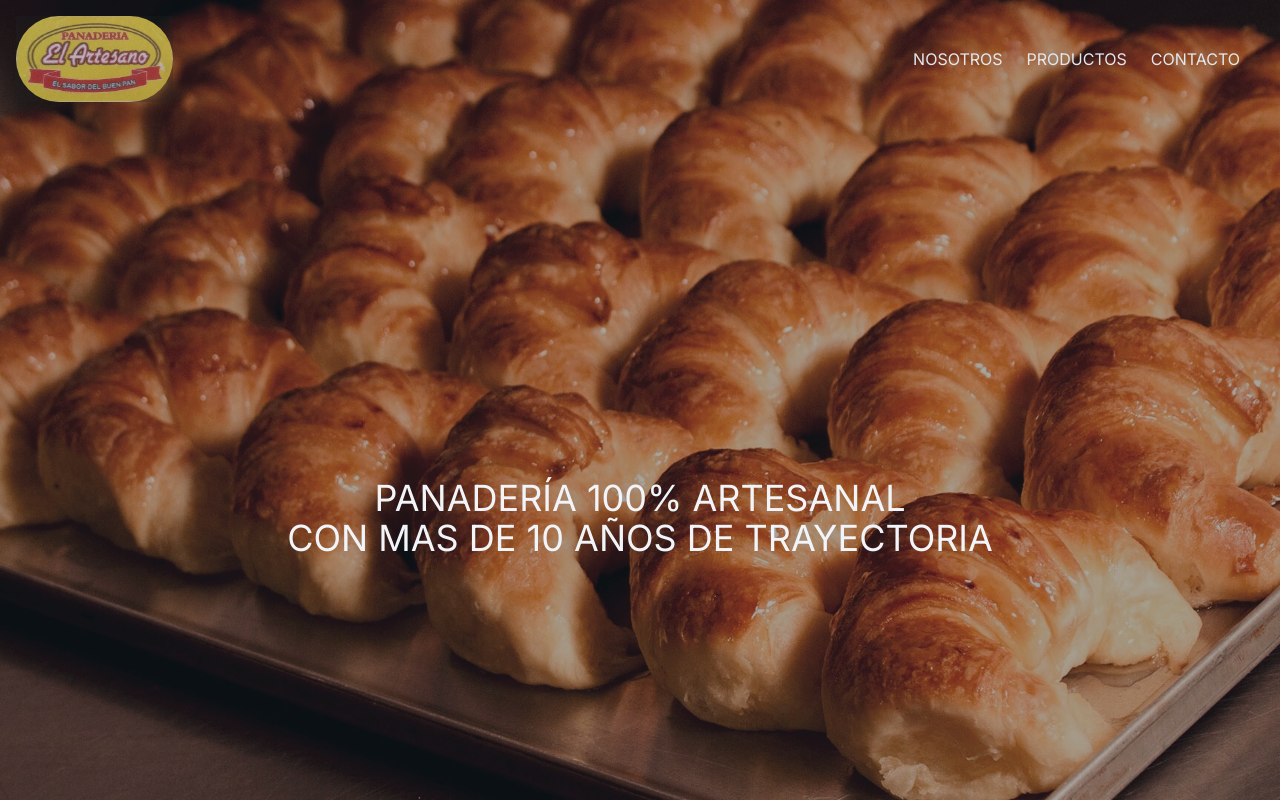
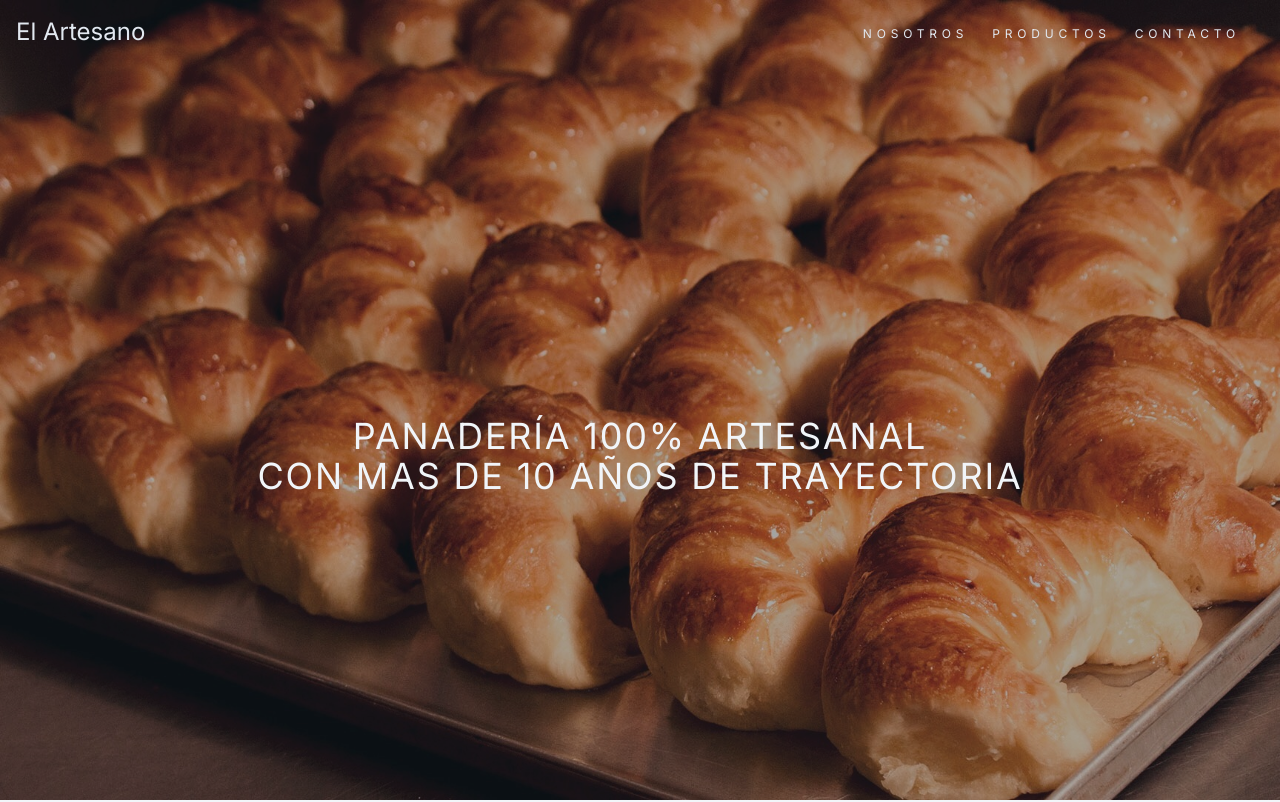
Before and after one commit to LuccasOlivero/el-artesano-lading, a Next.js app: page / in a window 1280 px wide. Shown: the top 802 px of the page. Built offline with nearby package versions, Linux system fonts and the light colour scheme.

Commit message:
update styles

```diff
--- a/app/(root)/(routes)/page.tsx
+++ b/app/(root)/(routes)/page.tsx
@@ -2,7 +2,7 @@ import Navbar from "@/components/navbar";
 
 export default function Home() {
   return (
-    <div className="mx-auto">
+    <div className="mx-auto relative">
       <Navbar />
       <Main />
     </div>
@@ -12,14 +12,18 @@ export default function Home() {
 export function Main() {
   return (
     <>
-      <div className="flex flex-col items-center justify-center h-screen">
-        <h1 className="text-4xl text-pretty text-slate-100 text-center uppercase">
+      <div className="flex flex-col items-center justify-center h-screen relative bg-factura bg-fixed bg-cover bg-no-repeat">
+        <span className="absolute inset-0 w-full h-full bg-[rgba(34,34,34,0.3)] content-none"></span>
+
+        <h1 className="mt-28 text-4xl text-pretty text-slate-100 text-center uppercase relative z-20 tracking-wider">
           Panadería 100% artesanal <br /> con mas de 10 años de trayectoria
         </h1>
       </div>
 
       {/* cards here */}
-      <CardGrid />
+      <div className="bg-slate-100 w-full h-full">
+        <CardGrid />
+      </div>
 
       <div className="relative w-full bg-fixed h-screen bg-pan bg-no-repeat bg-center bg-cover"></div>
 
@@ -54,7 +58,7 @@ const CardGrid = () => {
   ];
 
   return (
-    <div className="container mx-auto px-4 py-8 h-screen">
+    <div className="container mx-auto px-4 py-8">
       <div className="grid grid-cols-1 md:grid-cols-2 lg:grid-cols-3 gap-6">
         {cards.map((card, index) => (
           <Card key={index} icon={card.icon} text={card.text} />
--- a/app/(root)/layout.tsx
+++ b/app/(root)/layout.tsx
@@ -3,11 +3,5 @@ export default function RootLayout({
 }: {
   children: React.ReactNode;
 }) {
-  return (
-    <div className="relative bg-factura bg-fixed bg-cover bg-no-repeat h-full">
-      <div className="absolute inset-0 w-full h-full bg-[rgba(34,34,34,0.3)] content-none">
-        {children}
-      </div>
-    </div>
-  );
+  return <div className="relative h-full">{children}</div>;
 }
--- a/components/navbar.tsx
+++ b/components/navbar.tsx
@@ -8,23 +8,16 @@ export default function Navbar() {
   ];
 
   return (
-    <div className="flex w-full p-4">
-      <Link href="/" className="relative">
-        <img
-          src="/logo.png"
-          alt="logo"
-          width="180"
-          height="180"
-          className="rounded-full"
-        />
-        <div className="top-0 left-0  absolute inset-0 w-full h-full bg-[rgba(34,34,34,0.3)] content-none"></div>
+    <div className="flex items-center justify-between w-full p-4 absolute top-0 left-0 z-10">
+      <Link href="/" className="w-full">
+        <h3 className="text-2xl text-slate-200 w-full">El Artesano</h3>
       </Link>
 
       <ul className="flex w-full items-center justify-end">
         <li>
           {routes.map((route) => (
             <Link key={route.label} href={route.href}>
-              <span className="text-slate-200 hover:text-gray-800 transition-all duration-300 mr-6 uppercase">
+              <span className="text-slate-200 hover:text-gray-500 transition-all duration-300 mr-6 text-xs uppercase tracking-[.3rem]">
                 {route.label}
               </span>
             </Link>
```
